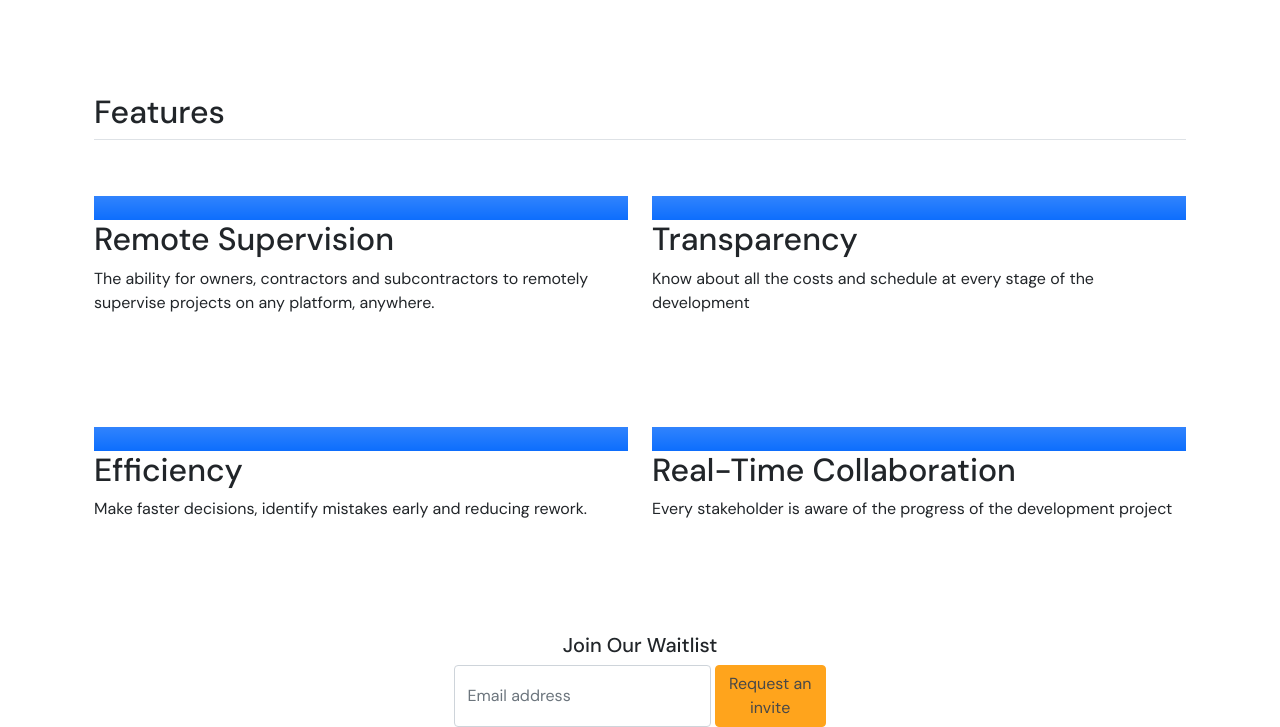
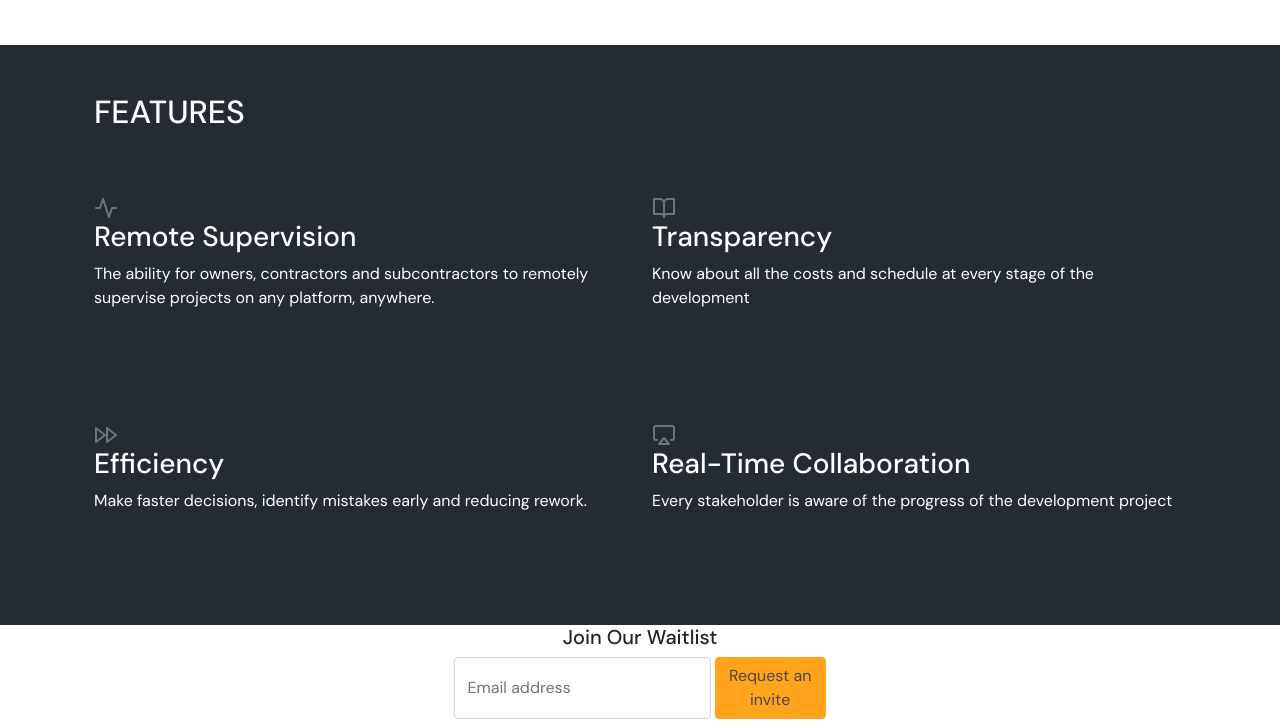
Before and after one commit to PriscillaArthur/buildryt__landing_page, a plain HTML site: page index.html in a window 1280 px wide. Shown: the part 1760-2487 px from the top of the page. Drawn offline with nearby package versions, Linux system fonts and the light colour scheme.

Commit message:
finish features layout

```diff
--- a/index.html
+++ b/index.html
@@ -51,39 +51,31 @@
       </div>
       </div>
   </section>
-  <section>
+  <section class="features">
     <div class="container px-4 py-5" id="featured-3">
-      <h2 class="pb-2 border-bottom">Features</h2>
+      <h2 class="pb-2">Features</h2>
       <div class="row g-4 py-5 row-cols-1 row-cols-lg-2">
         <div class="feature col">
-          <div class="feature-icon bg-primary bg-gradient">
-            <svg class="bi" width="1em" height="1em"><use xlink:href="#collection"></use></svg>
-          </div>
-          <h2>Remote Supervision</h2>
+          <i data-feather="activity" class="text-secondary"></i>
+          <h3>Remote Supervision</h3>
           <p>The ability for owners, contractors and subcontractors to remotely supervise projects on any platform, anywhere.</p>
         </div>
         <div class="feature col">
-          <div class="feature-icon bg-primary bg-gradient">
-            <svg class="bi" width="1em" height="1em"><use xlink:href="#people-circle"></use></svg>
-          </div>
-          <h2>Transparency</h2>
+          <i data-feather="book-open" class="text-secondary"></i>
+          <h3>Transparency</h3>
           <p>Know about all the costs and schedule at every stage of the development</p>
         </div>
       </div>
       <div class="row g-4 py-5 row-cols-1 row-cols-lg-2">
         <div class="feature col">
-          <div class="feature-icon bg-primary bg-gradient">
-            <svg class="bi" width="1em" height="1em"><use xlink:href="#collection"></use></svg>
-          </div>
-          <h2>Efficiency</h2>
+          <i data-feather="fast-forward" class="text-secondary"></i>
+          <h3>Efficiency</h3>
           <p>Make faster decisions, identify mistakes early and reducing rework.</p>
 
         </div>
         <div class="feature col">
-          <div class="feature-icon bg-primary bg-gradient">
-            <svg class="bi" width="1em" height="1em"><use xlink:href="#people-circle"></use></svg>
-          </div>
-          <h2>Real-Time Collaboration</h2>
+          <i data-feather="airplay" class="text-secondary"></i>
+          <h3>Real-Time Collaboration</h3>
           <p>Every stakeholder is aware of the progress of the development project</p>
         </div>
       </div>
--- a/style.css
+++ b/style.css
@@ -17,6 +17,15 @@ header > div a {
     text-decoration: none;
 }
 
+.features {
+    background-color: #242B33;
+    color: #ffffff;
+}
+
+h2 {
+    text-transform: uppercase;
+}
+
 /* Resets */
 .btn-primary {
     color: #484848;
```
